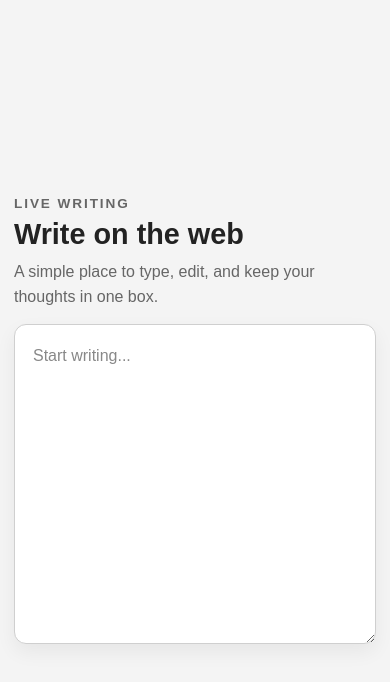
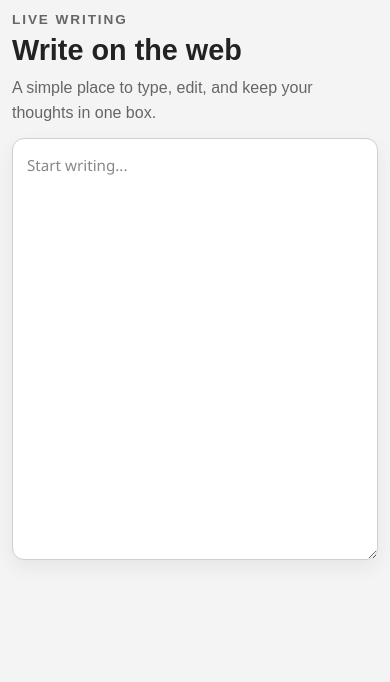
Before and after one commit to Pawankrjb/collaboration-editor, a website: page index.html in a window 390 px wide. Drawn offline with nearby package versions, Linux system fonts and the light colour scheme; no server answers.

Commit message:
Fix CSS styling - improve textarea height and responsiveness

```diff
--- a/style.css
+++ b/style.css
@@ -8,13 +8,18 @@
 body {
     min-height: 100vh;
     background: #f4f4f4;
-    display: grid;
-    place-items: center;
+    display: flex;
+    flex-direction: column;
+    justify-content: flex-start;
+    align-items: center;
     padding: 24px;
 }
 
 .box-wrap {
-    width: min(100%, 900px);
+    width: 100%;
+    max-width: 900px;
+    display: flex;
+    flex-direction: column;
 }
 
 .page-header {
@@ -45,7 +50,8 @@ body {
 
 .writing-box {
     width: 100%;
-    min-height: 420px;
+    height: 60vh;
+    min-height: 400px;
     resize: vertical;
     border: 1px solid #cfcfcf;
     border-radius: 12px;
@@ -56,6 +62,7 @@ body {
     padding: 18px;
     outline: none;
     box-shadow: 0 8px 20px rgba(0, 0, 0, 0.06);
+    font-family: 'Segoe UI', Tahoma, Geneva, Verdana, sans-serif;
 }
 
 .writing-box::placeholder {
@@ -69,16 +76,21 @@ body {
 
 @media (max-width: 640px) {
     body {
-        padding: 14px;
+        padding: 12px;
     }
 
     .page-header {
-        margin-bottom: 14px;
+        margin-bottom: 12px;
+    }
+
+    .page-header h1 {
+        font-size: 1.8rem;
     }
 
     .writing-box {
-        min-height: 320px;
-        padding: 18px;
-        font-size: 1rem;
+        height: 50vh;
+        min-height: 300px;
+        padding: 14px;
+        font-size: 0.95rem;
     }
 }
```
